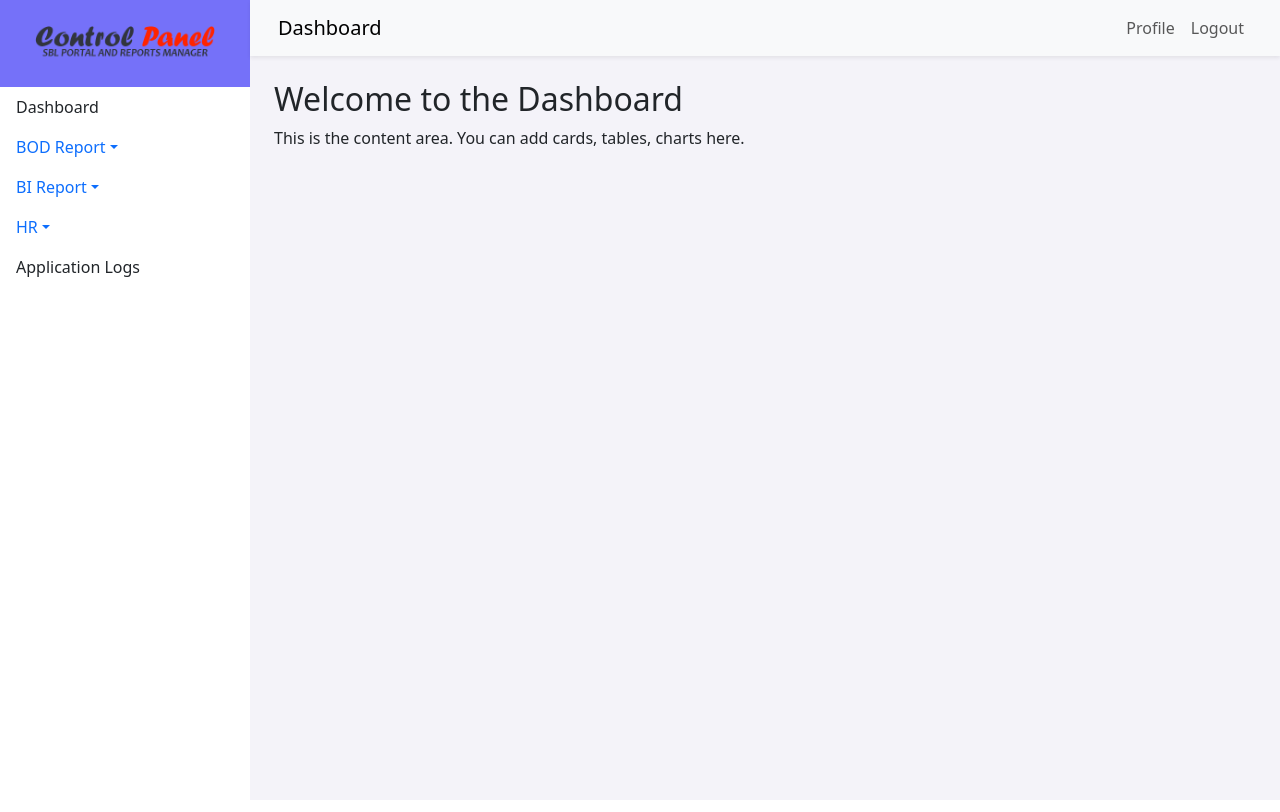
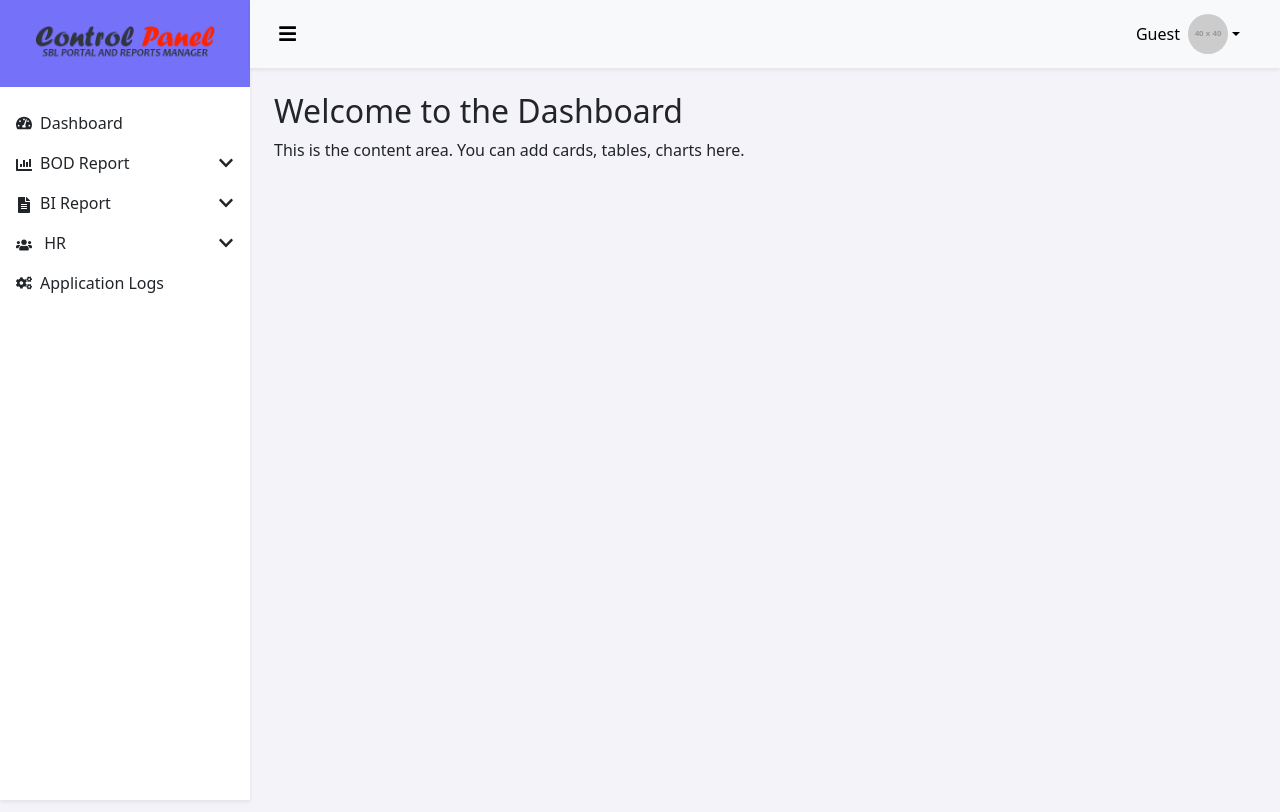
Before and after one commit to moiz1994/control-panel, a React (Create React App) app: page / in a window 1280 px wide. Built offline with nearby package versions, Linux system fonts and the light colour scheme; sample sign-in values are in the browser's storage.

Commit message:
Sidebar and Top Nav UI Complete

```diff
--- a/package.json
+++ b/package.json
@@ -12,6 +12,7 @@
     "react": "^19.1.1",
     "react-bootstrap": "^2.10.10",
     "react-dom": "^19.1.1",
+    "react-icons": "^5.5.0",
     "react-router-dom": "^7.8.0",
     "react-scripts": "5.0.1",
     "web-vitals": "^2.1.4"
--- a/src/components/Sidebar.jsx
+++ b/src/components/Sidebar.jsx
@@ -1,84 +1,279 @@
-import { Nav, Navbar, NavDropdown } from "react-bootstrap";
+import { useState } from "react";
+import { Nav, Tooltip } from "react-bootstrap";
+import {
+  FaTachometerAlt,
+  FaChartBar,
+  FaUsers,
+  FaCogs,
+  FaFileAlt,
+  FaChevronDown,
+  FaChevronUp,
+  FaBars,
+} from "react-icons/fa";
 
-const Sidebar = () => {
+const Sidebar = ({ isCollapsed }) => {
+  // state to track open/closed menus
+  const [openMenu, setOpenMenu] = useState(null);
+  const [hoverMenu, setHoverMenu] = useState(null);
+
+  const toggleMenu = (menu) => {
+    setOpenMenu(openMenu === menu ? null : menu);
+  };
+
   return (
     <div
-      className="sidebar d-flex flex-column bg-white"
-      style={{ width: "250px", height: "100vh" }}
+      className={`sidebar d-flex flex-column bg-white shadow-sm ${
+        isCollapsed ? "collapsed" : ""
+      }`}
+      style={{
+        width: isCollapsed ? "80px" : "250px",
+        height: "100vh",
+        transition: "width 0.3s",
+        position: "relative",
+      }}
     >
-      <Navbar.Brand
-        href=""
+      {/* Logo */}
+      <div
         className="d-flex justify-content-center align-items-center bg-purple"
-        style={{ height: "87px" }}
+        style={{ height: "87px", padding: "0 10px" }}
       >
+        {!isCollapsed ? (
           <img
             src="/images/cp_logo_icon.png"
             alt="Logo"
             className="img-fluid"
             style={{ maxWidth: "180px" }}
           />
-      </Navbar.Brand>
+        ) : (
+          <img
+            src="/images/cp_icon.png"
+            alt="Logo"
+            className="img-fluid"
+            style={{ maxWidth: "40px" }}
+          />
+        )}
+      </div>
 
-      <Nav className="me-auto flex-column">
-        <Nav.Link href="#" className="text-dark">
-          Dashboard
+      {/* Navigation */}
+      <Nav className="flex-column mt-3">
+        {/* Dashboard */}
+        <Nav.Link
+          href="#"
+          className="text-dark d-flex align-items-center px-3 py-2"
+        >
+          <FaTachometerAlt className="me-2" />
+          {!isCollapsed && "Dashboard"}
         </Nav.Link>
-        <NavDropdown title="BOD Report">
-          <Nav.Link href="#" className="text-dark">
+
+        {/* BOD Report */}
+        <div
+          onMouseEnter={() => setHoverMenu("bod")}
+          onMouseLeave={() => setHoverMenu(null)}
+        >
+          <div
+            className="text-dark d-flex align-items-center justify-content-between px-3 py-2 sidebar-item"
+            onClick={() => toggleMenu("bod")}
+            style={{ cursor: "pointer" }}
+          >
+            <span>
+              <FaChartBar className="me-2" />
+              {!isCollapsed && "BOD Report"}
+            </span>
+            {!isCollapsed &&
+              (openMenu === "bod" ? <FaChevronUp /> : <FaChevronDown />)}
+          </div>
+          {/* Expand inside sidebar when not collapsed */}
+          {openMenu === "bod" && (
+            <div className="submenu">
+              <Nav.Link href="#" className="text-dark px-5 py-2">
                 BOD Data
               </Nav.Link>
-          <Nav.Link href="#" className="text-dark">
+              <Nav.Link href="#" className="text-dark px-5 py-2">
                 Report Builder
               </Nav.Link>
-          <Nav.Link href="#" className="text-dark">
-            Sales Comparison Report
+              <Nav.Link href="#" className="text-dark px-5 py-2">
+                Sales Comparison
               </Nav.Link>
-          <Nav.Link href="#" className="text-dark">
+              <Nav.Link href="#" className="text-dark px-5 py-2">
                 OS Report Builder
               </Nav.Link>
-          <Nav.Link href="#" className="text-dark">
-            OS Sales Comparison Report
+              <Nav.Link href="#" className="text-dark px-5 py-2">
+                OS Sales Comparison
               </Nav.Link>
-        </NavDropdown>
+            </div>
+          )}
 
-        <NavDropdown title="BI Report">
-          <Nav.Link href="#" className="text-dark">
+          {/* Hover submenu when collapsed */}
+          {isCollapsed && hoverMenu === "bod" && (
+            <div
+              className="position-absolute bg-white shadow rounded"
+              style={{
+                left: "80px",
+                top: "140px", // adjust to align with menu item
+                zIndex: 1000,
+                minWidth: "200px",
+              }}
+            >
+              <Nav.Link href="#" className="text-dark px-3 py-2">
+                BOD Data
+              </Nav.Link>
+              <Nav.Link href="#" className="text-dark px-3 py-2">
+                Report Builder
+              </Nav.Link>
+              <Nav.Link href="#" className="text-dark px-3 py-2">
+                Sales Comparison
+              </Nav.Link>
+              <Nav.Link href="#" className="text-dark px-3 py-2">
+                OS Report Builder
+              </Nav.Link>
+              <Nav.Link href="#" className="text-dark px-3 py-2">
+                OS Sales Comparison
+              </Nav.Link>
+            </div>
+          )}
+        </div>
+
+        {/* BI Report */}
+        <div
+          onMouseEnter={() => setHoverMenu("bi")}
+          onMouseLeave={() => setHoverMenu(null)}
+        >
+          <div
+            className="text-dark d-flex align-items-center justify-content-between px-3 py-2 sidebar-item"
+            onClick={() => toggleMenu("bi")}
+            style={{ cursor: "pointer" }}
+          >
+            <span>
+              <FaFileAlt className="me-2" />
+              {!isCollapsed && "BI Report"}
+            </span>
+            {!isCollapsed &&
+              (openMenu === "bi" ? <FaChevronUp /> : <FaChevronDown />)}
+          </div>
+          {/* Expand inside sidebar when not collapsed */}
+          {openMenu === "bi" && (
+            <div className="submenu">
+              <Nav.Link href="#" className="text-dark px-5 py-2">
                 Main Menu
               </Nav.Link>
-          <Nav.Link href="#" className="text-dark">
+              <Nav.Link href="#" className="text-dark px-5 py-2">
                 Report Links
               </Nav.Link>
-          <Nav.Link href="#" className="text-dark">
+              <Nav.Link href="#" className="text-dark px-5 py-2">
                 User Roles
               </Nav.Link>
-          <Nav.Link href="#" className="text-dark">
+              <Nav.Link href="#" className="text-dark px-5 py-2">
                 Users
               </Nav.Link>
-          <Nav.Link href="#" className="text-dark">
-            Transfer User Roles
+              <Nav.Link href="#" className="text-dark px-5 py-2">
+                Transfer Roles
               </Nav.Link>
-          <Nav.Link href="#" className="text-dark">
-            App Report Link Upload
+              <Nav.Link href="#" className="text-dark px-5 py-2">
+                Upload Report
               </Nav.Link>
-        </NavDropdown>
+            </div>
+          )}
 
-        <NavDropdown title="HR">
-          <Nav.Link href="#" className="text-dark">
+          {/* HOver submenu when collapsed */}
+          {isCollapsed && hoverMenu === "bi" && (
+            <div
+              className="position-absolute bg-white shadow rounded"
+              style={{
+                left: "80px",
+                top: "180px",
+                zIndex: 1000,
+                minWidth: "200px",
+              }}
+            >
+              <Nav.Link href="#" className="text-dark px-5 py-2">
+                Main Menu
+              </Nav.Link>
+              <Nav.Link href="#" className="text-dark px-5 py-2">
+                Report Links
+              </Nav.Link>
+              <Nav.Link href="#" className="text-dark px-5 py-2">
+                User Roles
+              </Nav.Link>
+              <Nav.Link href="#" className="text-dark px-5 py-2">
+                Users
+              </Nav.Link>
+              <Nav.Link href="#" className="text-dark px-5 py-2">
+                Transfer Roles
+              </Nav.Link>
+              <Nav.Link href="#" className="text-dark px-5 py-2">
+                Upload Report
+              </Nav.Link>
+            </div>
+          )}
+        </div>
+
+        {/* HR */}
+        <div
+          onMouseEnter={() => setHoverMenu("hr")}
+          onMouseLeave={() => setHoverMenu(null)}
+        >
+          <div
+            className="text-dark d-flex align-items-center justify-content-between px-3 py-2 sidebar-item"
+            onClick={() => toggleMenu("hr")}
+            style={{ cursor: "pointer" }}
+          >
+            <span>
+              <FaUsers className="me-2" /> {!isCollapsed && "HR"}
+            </span>
+            {!isCollapsed &&
+              (openMenu === "hr" ? <FaChevronUp /> : <FaChevronDown />)}
+          </div>
+          {openMenu === "hr" && (
+            <div className="submenu">
+              <Nav.Link href="#" className="text-dark px-5 py-2">
                 Job Posting
               </Nav.Link>
-          <Nav.Link href="#" className="text-dark">
-            CV / Resume's
+              <Nav.Link href="#" className="text-dark px-5 py-2">
+                CV / Resume
               </Nav.Link>
-          <Nav.Link href="#" className="text-dark">
+              <Nav.Link href="#" className="text-dark px-5 py-2">
                 Requisition
               </Nav.Link>
-          <Nav.Link href="#" className="text-dark">
-            Interview Evaluation Report
+              <Nav.Link href="#" className="text-dark px-5 py-2">
+                Interview Report
               </Nav.Link>
-        </NavDropdown>
+            </div>
+          )}
 
-        <Nav.Link href="#" className="text-dark">
-          Application Logs
+          {/* HOver submenu when collapsed */}
+          {isCollapsed && hoverMenu === "hr" && (
+            <div
+              className="position-absolute bg-white shadow rounded"
+              style={{
+                left: "80px",
+                top: "220px",
+                zIndex: 1000,
+                minWidth: "200px",
+              }}
+            >
+              <Nav.Link href="#" className="text-dark px-5 py-2">
+                Job Posting
+              </Nav.Link>
+              <Nav.Link href="#" className="text-dark px-5 py-2">
+                CV / Resume
+              </Nav.Link>
+              <Nav.Link href="#" className="text-dark px-5 py-2">
+                Requisition
+              </Nav.Link>
+              <Nav.Link href="#" className="text-dark px-5 py-2">
+                Interview Report
+              </Nav.Link>
+            </div>
+          )}
+        </div>
+
+        {/* Logs */}
+        <Nav.Link
+          href="#"
+          className="text-dark d-flex align-items-center px-3 py-2"
+        >
+          <FaCogs className="me-2" />
+          {!isCollapsed && "Application Logs"}
         </Nav.Link>
       </Nav>
     </div>
--- a/src/components/TopNav.jsx
+++ b/src/components/TopNav.jsx
@@ -1,13 +1,58 @@
-import { Navbar, Container, Nav } from "react-bootstrap";
+import { Navbar, Container, Nav, Dropdown, Image } from "react-bootstrap";
+import { FaBars } from "react-icons/fa";
 
-const TopNav = () => {
+const TopNav = ({ toggleSideBar }) => {
+  // Parse user data from localStorage safely
+  const user = JSON.parse(localStorage.getItem("user")) || {};
+  const { full_name = "Guest", profile_image = "", user_privilege } = user;
+
+  let originalProfile = profile_image;
+  let modifiedProfile = originalProfile.replace(
+    "http://mailserver.sukkurbeverages.net:689/",
+    "https://mailserver.sukkurbeverages.net:589/"
+  );
+
   return (
     <Navbar bg="light" expand="lg" className="shadow-sm px-3">
-      <Container fluid>
-        <Navbar.Brand href="#">Dashboard</Navbar.Brand>
+      <Container fluid className="d-flex justify-content-between">
+        {/* Left side - Hamburger */}
+        <FaBars
+          onClick={toggleSideBar}
+          style={{ color: "black", cursor: "pointer", fontSize: "1.2rem" }}
+        />
+
+        {/* Right side - User info + dropdown */}
         <Nav>
-          <Nav.Link href="#">Profile</Nav.Link>
-          <Nav.Link href="#">Logout</Nav.Link>
+          <Dropdown align="end">
+            <Dropdown.Toggle
+              variant="light"
+              id="dropdown-user"
+              className="d-flex align-items-center border-0 bg-transparent shadow-none"
+            >
+              <span className="me-2">{full_name}</span>
+              <Image
+                src={modifiedProfile || "https://via.placeholder.com/40"}
+                alt="user"
+                roundedCircle
+                width="40"
+                height="40"
+              />
+            </Dropdown.Toggle>
+
+            <Dropdown.Menu>
+              {user_privilege === "Admin" && (
+                <>
+                  <Dropdown.Item href="#">CP Users</Dropdown.Item>
+                  <Dropdown.Item href="#">CP User Logs</Dropdown.Item>
+                  <Dropdown.Item href="#">CP User Privileges</Dropdown.Item>
+                  <Dropdown.Item href="#">CP Side Menus</Dropdown.Item>
+                  <Dropdown.Divider />
+                </>
+              )}
+              <Dropdown.Item href="#">Change Password</Dropdown.Item>
+              <Dropdown.Item href="#">Logout</Dropdown.Item>
+            </Dropdown.Menu>
+          </Dropdown>
         </Nav>
       </Container>
     </Navbar>
--- a/src/pages/Dashboard.jsx
+++ b/src/pages/Dashboard.jsx
@@ -1,22 +1,28 @@
-import { Nav, Navbar, NavDropdown } from "react-bootstrap";
-import { useNavigate } from "react-router-dom";
+// import { useNavigate } from "react-router-dom";
+import { useState } from "react";
 import Sidebar from "../components/Sidebar";
 import TopNav from "../components/TopNav";
 
 const Dashboard = () => {
-  const navigate = useNavigate();
+  // const navigate = useNavigate();
+  const [isCollapsed, setIsCollapsed] = useState(false);
 
-  const handleLogout = () => {
-    localStorage.removeItem("auth");
-    navigate("/login");
+  // const handleLogout = () => {
+  //   localStorage.removeItem("auth");
+  //   navigate("/login");
+  // };
+
+  const toggleSidebar = () => {
+    setIsCollapsed((prev) => !prev);
   };
+
   return (
     <div className="d-flex">
       {/* Sidebar */}
-      <Sidebar />
+      <Sidebar isCollapsed={isCollapsed} />
       <div className="flex-grow-1">
         {/* Top Nav */}
-        <TopNav />
+        <TopNav toggleSideBar={toggleSidebar} />
 
         {/* Content */}
         <div className="p-4" style={{ minHeight: "calc(100vh - 56px)" }}>
```
Also changed, not shown: src/css/style.css (+16 -0 lines), public/images/cp_icon.png (added), 1 other file (tests, documents, lock files or other folders). Lines whose indentation alone changed are shown as unchanged.
